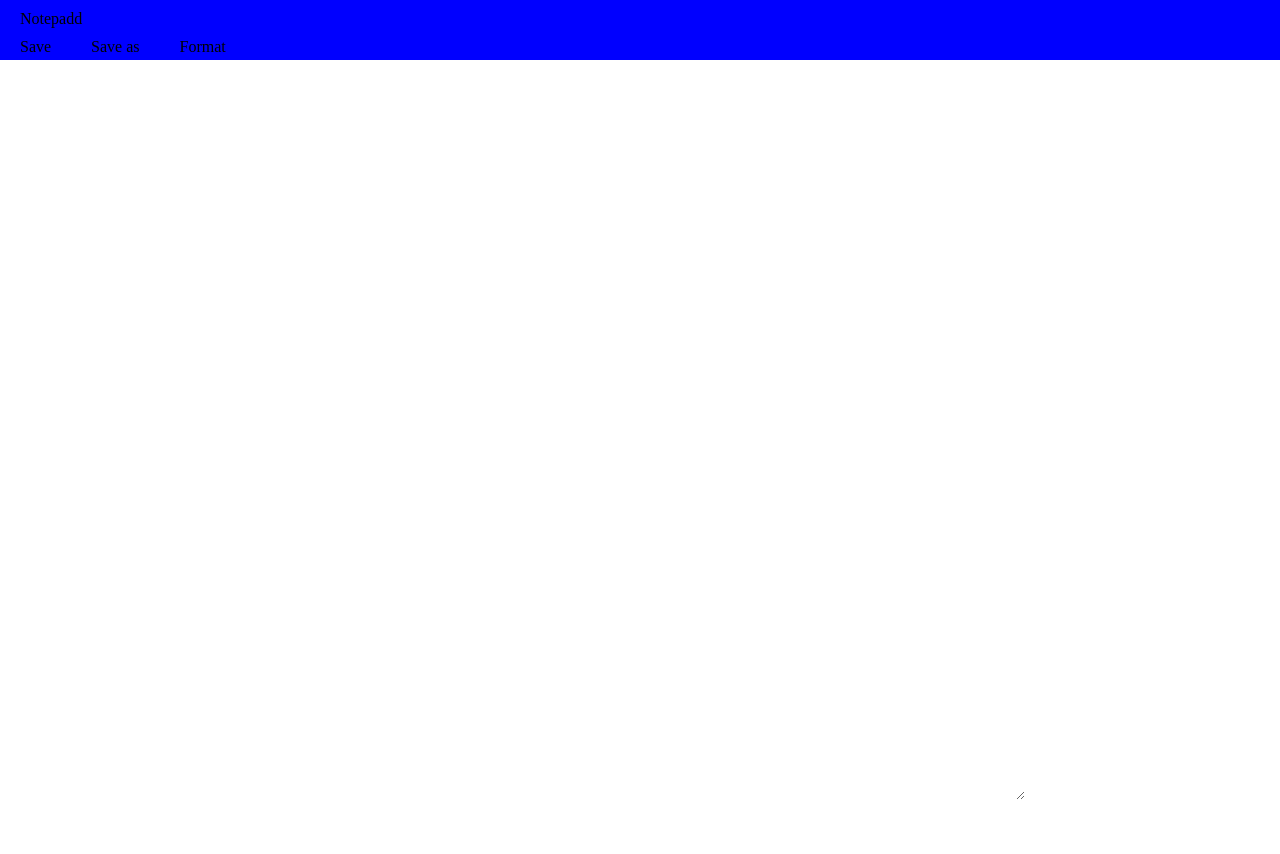
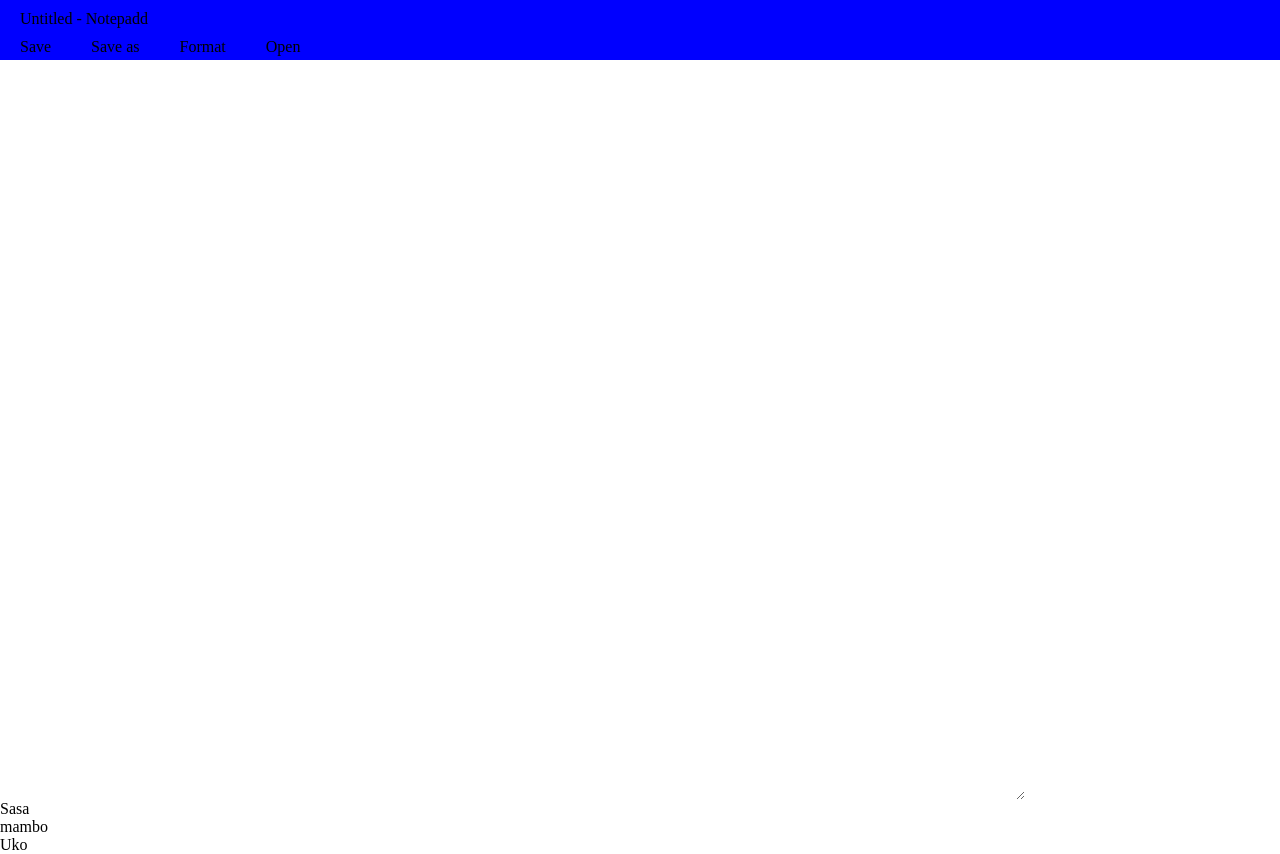
Before and after one commit to geraldombuthia/text-editor, a website: page index.html in a window 1280 px wide. Before the commit the page ends 800 px from the top, so only its background shows below. Drawn offline with Linux system fonts and the light colour scheme.

Commit message:
Added bottom nav and open button

```diff
--- a/index.html
+++ b/index.html
@@ -1,25 +1,34 @@
 <!DOCTYPE html>
 <html lang="en">
+
 <head>
     <meta charset="UTF-8">
     <meta name="viewport" content="width=device-width, initial-scale=1.0">
     <title>Document</title>
     <link rel="stylesheet" href="style.css">
 </head>
+
 <body>
     <nav>
         <div class="logo">
-            <p>Notepadd</p>
+            <p> <span id="namespan">Untitled</span> - Notepadd</p>
         </div>
         <div class="link">
             <p id="savebtn">Save</p>
             <p id="title">Save as</p>
             <p id="format">Format</p>
+            <p id="open" onclick="readAsText()">Open</p>
         </div>
     </nav>
     <div class="body">
-        <textarea name="notes" id="notes" cols="100" rows= "100"></textarea>
+        <textarea name="notes" id="notes" cols="100" rows="100"></textarea>
+        <div class="bottom">
+            <div class="first">Sasa</div>
+            <div class="second">mambo</div>
+            <div class="third">Uko</div>
+        </div>
     </div>
     <script src="script.js"></script>
 </body>
+
 </html>
```
